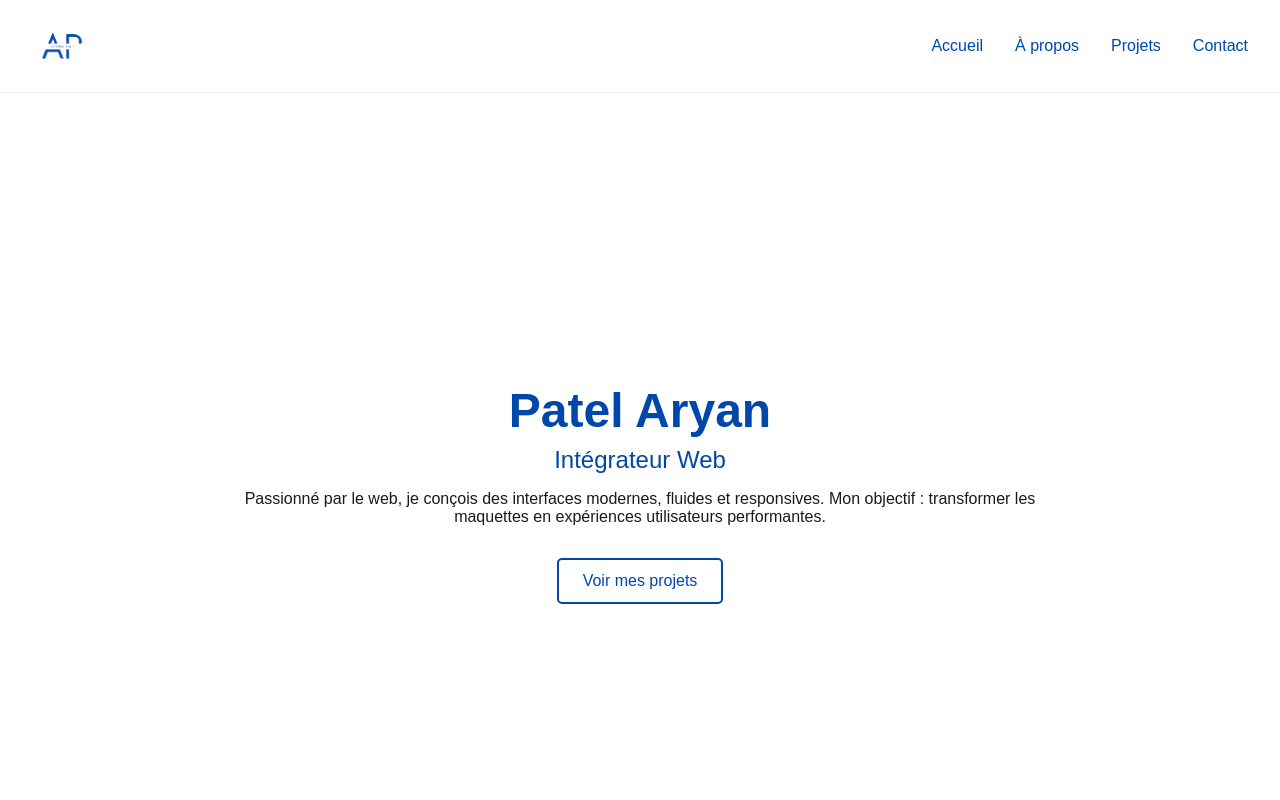
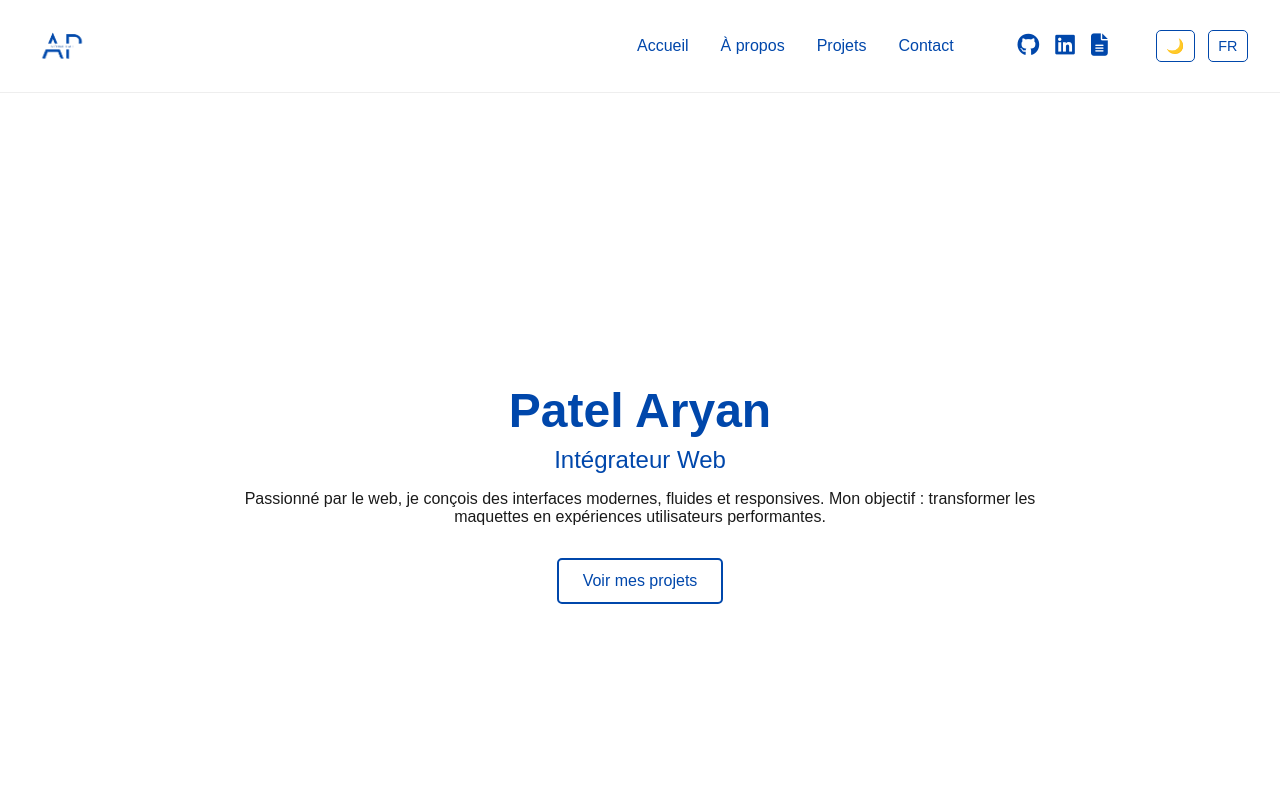
Before and after one commit to aryan-patel-1/PORTFOLIO, a React (Vite) app in the folder portfolio/: page / in a window 1280 px wide. Shown: the top 800 px of the page. Built offline with nearby package versions, Linux system fonts and the light colour scheme.

Commit message:
Ajout du mode sombre et du selecteur de langue

```diff
--- a/portfolio/index.html
+++ b/portfolio/index.html
@@ -5,6 +5,13 @@
     <link rel="icon" type="image/webp" href="/LOGO_WEB.webp" />
     <meta name="viewport" content="width=device-width, initial-scale=1.0" />
     <title>PORTFOLIO PATEL ARYAN</title>
+    <link
+    rel="stylesheet"
+    href="https://cdnjs.cloudflare.com/ajax/libs/font-awesome/6.5.0/css/all.min.css"
+    integrity="sha512-..."
+    crossorigin="anonymous"
+    referrerpolicy="no-referrer"
+  />
   </head>
   <body>
     <div id="root"></div>
--- a/portfolio/src/components/Navbar/Navbar.jsx
+++ b/portfolio/src/components/Navbar/Navbar.jsx
@@ -1,22 +1,61 @@
-import { useState } from "react";
+import { useState, useEffect } from "react";
 import "./Navbar.scss";
 import logo from "../../assets/LOGO_WEB.webp";
 
 export default function Navbar() {
   const [isOpen, setIsOpen] = useState(false);
+  const [darkMode, setDarkMode] = useState(false);
+  const [language, setLanguage] = useState("fr");
 
   const handleToggle = () => setIsOpen(!isOpen);
   const closeMenu = () => setIsOpen(false);
+
+  useEffect(() => {
+    document.body.classList.toggle("dark", darkMode);
+  }, [darkMode]);
+
+  const toggleLanguage = () => {
+    setLanguage((prev) => (prev === "fr" ? "en" : "fr"));
+  };
 
   return (
     <nav className="navbar">
       <img src={logo} alt="Logo" className="logo" />
 
       <div className={`nav-links ${isOpen ? "open" : ""}`}>
-        <a href="#hero" onClick={closeMenu}>Accueil</a>
-        <a href="#about" onClick={closeMenu}>À propos</a>
-        <a href="#projects" onClick={closeMenu}>Projets</a>
-        <a href="#contact" onClick={closeMenu}>Contact</a>
+        <a href="#hero" onClick={closeMenu}>
+          {language === "fr" ? "Accueil" : "Home"}
+        </a>
+        <a href="#about" onClick={closeMenu}>
+          {language === "fr" ? "À propos" : "About"}
+        </a>
+        <a href="#projects" onClick={closeMenu}>
+          {language === "fr" ? "Projets" : "Projects"}
+        </a>
+        <a href="#contact" onClick={closeMenu}>
+          {language === "fr" ? "Contact" : "Contact"}
+        </a>
+
+        <div className="nav-icons">
+          <a href="https://github.com/aryan-patel-1" target="_blank" rel="noopener noreferrer" aria-label="GitHub">
+            <i className="fab fa-github"></i>
+          </a>
+          <a href="https://www.linkedin.com/in/ton-profile" target="_blank" rel="noopener noreferrer" aria-label="LinkedIn">
+            <i className="fab fa-linkedin"></i>
+          </a>
+          <a href="/cv.pdf" target="_blank" rel="noopener noreferrer" aria-label="CV">
+            <i className="fas fa-file-alt"></i>
+          </a>
+        </div>
+
+        <div className="nav-controls">
+          <button onClick={() => setDarkMode(!darkMode)} className="control-btn">
+            {darkMode ? "☀️" : "🌙"}
+          </button>
+          <button onClick={toggleLanguage} className="control-btn">
+            {language.toUpperCase()}
+          </button>
+        </div>
       </div>
 
       <div className={`burger ${isOpen ? "open" : ""}`} onClick={handleToggle}>
--- a/portfolio/src/components/Navbar/Navbar.scss
+++ b/portfolio/src/components/Navbar/Navbar.scss
@@ -15,33 +15,56 @@
 
   .nav-links {
     display: flex;
+    align-items: center;
     gap: 2rem;
 
     a {
       text-decoration: none;
       color: var(--primary);
       font-weight: 500;
+      transition: color 0.3s ease;
 
       &:hover {
-          text-decoration: underline;
+        color: var(--accent);
       }
     }
 
-      @media (max-width: 768px) {
-        position: absolute;
-        top: 70px;
-        left: 0;
-        right: 0;
-        background-color: var(--background);
-        flex-direction: column;
+    .nav-icons {
+      display: flex;
       align-items: center;
-        gap: 1.5rem;
-        padding: 2rem 0;
-        display: none;
-        box-shadow: 0 2px 5px rgba(0, 0, 0, 0.05);
+      gap: 1rem;
+      margin-left: 2rem;
 
-        &.open {
+      a {
+        font-size: 1.4rem;
+        color: var(--primary);
+        transition: color 0.3s ease;
+
+        &:hover {
+          color: var(--accent);
+        }
+      }
+    }
+
+    .nav-controls {
       display: flex;
+      gap: 0.8rem;
+      margin-left: 1rem;
+
+      .control-btn {
+        background: transparent;
+        border: 1px solid var(--primary);
+        color: var(--primary);
+        padding: 0.4rem 0.6rem;
+        border-radius: 5px;
+        cursor: pointer;
+        transition: all 0.3s ease;
+        font-size: 0.9rem;
+
+        &:hover {
+          background-color: var(--primary);
+          color: var(--background);
+        }
       }
     }
   }
@@ -72,8 +95,50 @@
     &.open span:nth-child(3) {
       transform: rotate(-45deg) translate(6px, -6px);
     }
+  }
 
   @media (max-width: 768px) {
+    flex-wrap: wrap;
+
+    .nav-links {
+      position: absolute;
+      top: 70px;
+      left: 0;
+      right: 0;
+      background-color: var(--background);
+      flex-direction: column;
+      align-items: center;
+      gap: 1.5rem;
+      padding: 2rem 0;
+      display: none;
+      box-shadow: 0 2px 5px rgba(0, 0, 0, 0.05);
+
+      &.open {
+        display: flex;
+      }
+
+      a {
+        font-size: 1.2rem;
+      }
+
+      .nav-icons {
+        margin-top: 1rem;
+
+        a {
+          font-size: 1.6rem;
+        }
+      }
+
+      .nav-controls {
+        margin-top: 0.5rem;
+
+        .control-btn {
+          font-size: 1rem;
+        }
+      }
+    }
+
+    .burger {
       display: flex;
     }
   }
--- a/portfolio/src/styles/global.scss
+++ b/portfolio/src/styles/global.scss
@@ -1,7 +1,8 @@
 :root {
-    --primary: #0047ab;
   --background: #ffffff;
   --text: #1a1a1a;
+  --primary: #0047ab;
+  --accent: #0066ff;
   --font-main: 'Poppins', sans-serif;
 }
 
@@ -20,4 +21,16 @@
 
 section {
   padding: 5rem 2rem;
+  color: var(--text);
 }
+
+/* Mode sombre */
+body.dark {
+  --background: #121212;
+  --text: #f1f1f1;
+  --primary: #eeeeee;
+  --accent: #3399ff;
+
+  background-color: var(--background);
+  color: var(--text);
+}
```
Lines whose indentation alone changed are shown as unchanged.
